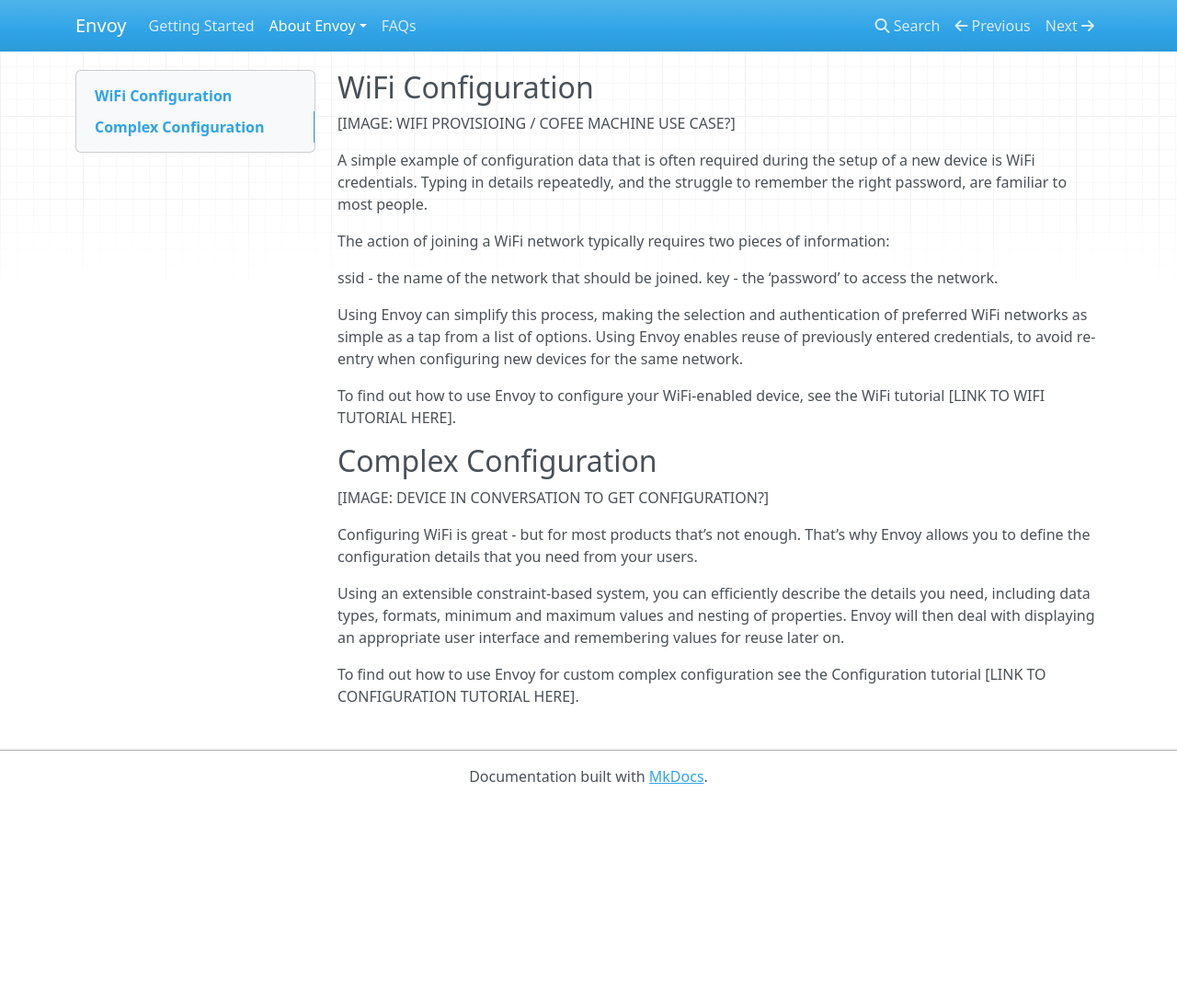
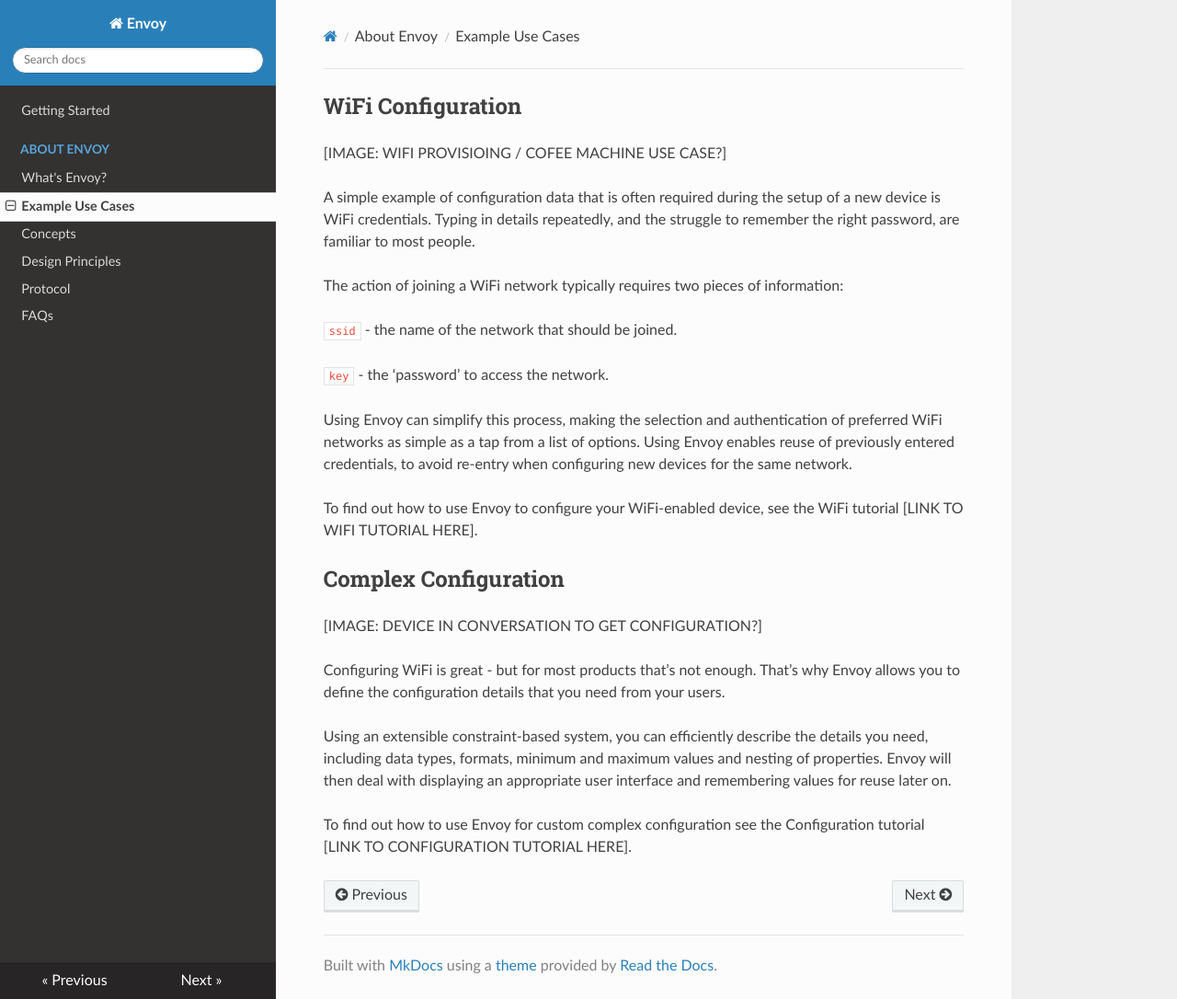
Before and after one commit to ARMmbed/mbed-app-docs, an MkDocs documentation site: the page built from docs/use_cases.md, in a window 1280 px wide and 1086 px high. Shown: the whole window at 92% size. Built offline with MkDocs 1.6.1, drawn with Linux system fonts in a browser that asks for light colours; nearby versions of some CDN libraries; old or Windows-style settings are respelled for this version of MkDocs.

```diff
--- a/docs/use_cases.md
+++ b/docs/use_cases.md
@@ -7,8 +7,9 @@ A simple example of configuration data that is often required during the setup o
 
 The action of joining a WiFi network typically requires two pieces of information:
 
-ssid - the name of the network that should be joined.
-key - the ‘password’ to access the network.
+`ssid` - the name of the network that should be joined.
+
+`key` - the ‘password’ to access the network.
 
 Using Envoy can simplify this process, making the selection and authentication of preferred WiFi networks as simple as a tap from a list of options. Using Envoy enables reuse of previously entered credentials, to avoid re-entry when configuring new devices for the same network.
 
--- a/mkdocs.yml
+++ b/mkdocs.yml
@@ -1,6 +1,10 @@
 site_name: Envoy
 
 docs_dir: docs
+
+theme: readthedocs
+
+use_directory_urls: true
 
 pages:
 - ['index.md', 'Getting Started']
```
Also changed, not shown: docs/concepts.md (+4 -4 lines), docs/design_principles.md (+1 -1 lines), docs/faqs.md (+1 -1 lines), docs/index.md (+5 -5 lines).
